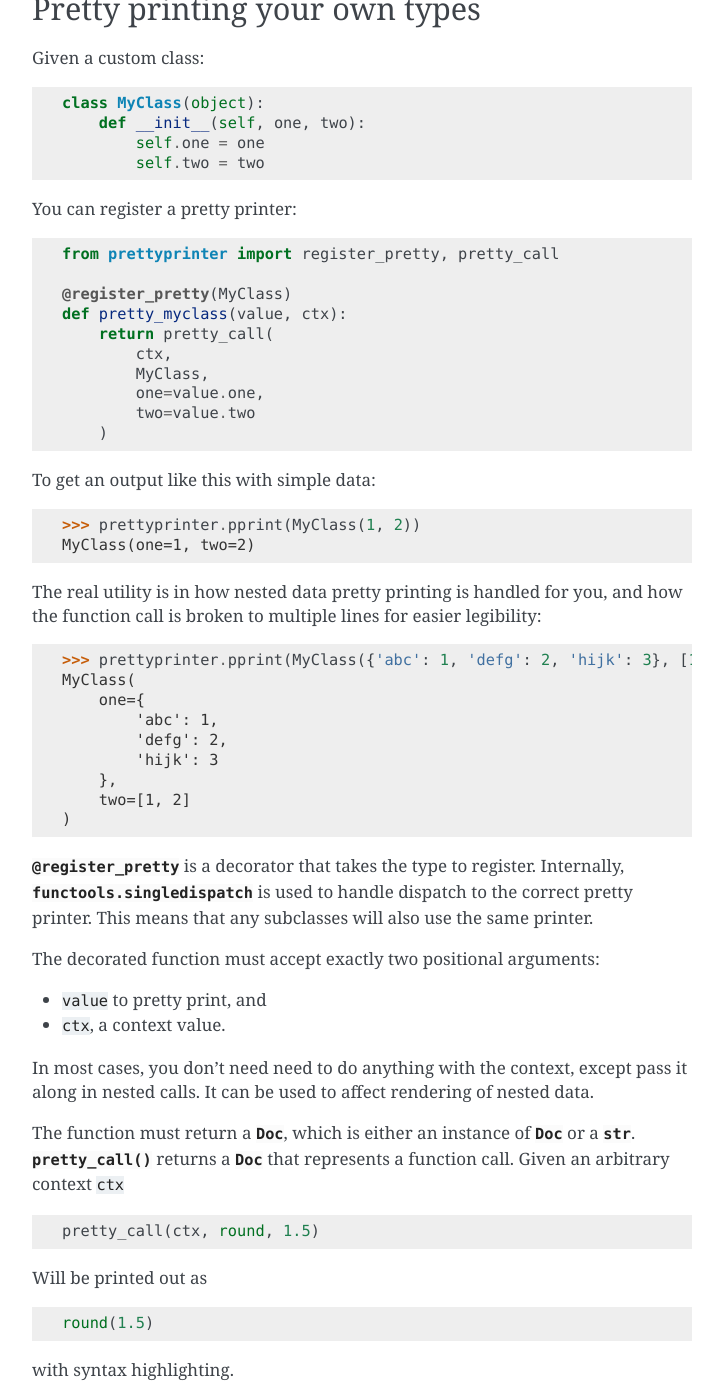
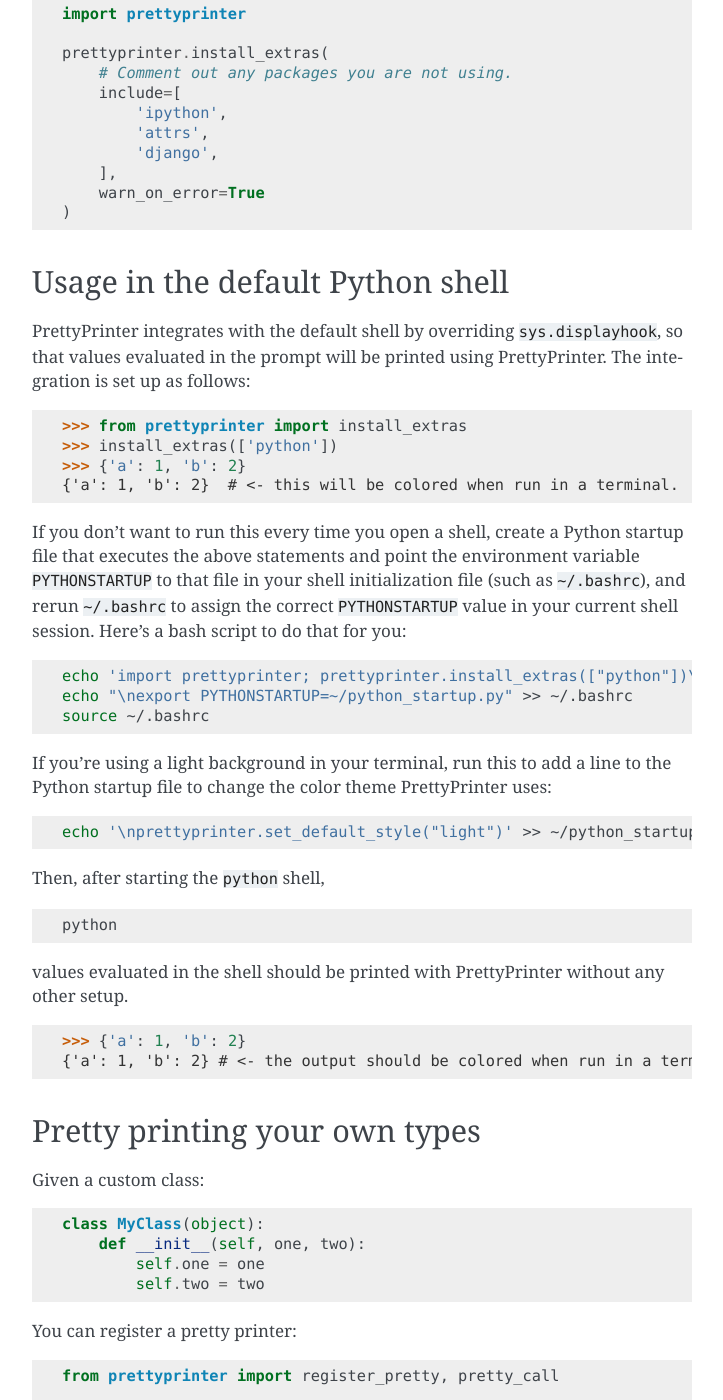
Before and after one commit to tommikaikkonen/prettyprinter, a Sphinx documentation site: the page built from docs/usage.rst, in a window 1280 px wide and 1400 px high, scrolled down 1893 px. Shown: the whole window, without its empty margins (388-1111 px from the left). Built offline with Sphinx 7.4.7, drawn with Linux system fonts in a browser that asks for light colours; some of the changed text lies outside the part shown.

Commit message:
Add integration for the default Python shell, write docs for it, raise an error if install_extras is called with unknown extras

```diff
--- a/docs/usage.rst
+++ b/docs/usage.rst
@@ -35,9 +37,7 @@
 
     >>> from prettyprinter import cpprint
     >>> cpprint({'a': 1, 'b': 2})
-    # ...colored output
-
-Unfortunately, it's not possible to override the representation printer for values evaluated in the default Python shell. I recommend using IPython.
+    {'a': 1, 'b': 2}
 
 The default style is meant for a dark background. If you're on a light background, or want to set your own theme, you may do so with :func:`~prettyprinter.set_default_style`
 
@@ -47,6 +47,23 @@
     >>> set_default_style('light')
 
 Possible values are ``'light'``, ``'dark'``, and any subclass of ``pygments.styles.Style``.
+
++++++++++++++++++++++++++++++++++++++++++++++++++++++
+Adding a pretty printer function to the global namespace
++++++++++++++++++++++++++++++++++++++++++++++++++++++
+
+If you're so inclined, you could add :func:`~prettyprinter.cpprint` to the global namespace in your application so you can use it in a similar way as the built in ``print`` function:
+
+.. code:: python
+
+    import builtins
+    import prettyprinter
+    builtins.pretty = prettyprinter.cpprint
+
+    pretty([1, 2, 3])
+
+You'll want to add this to a file that is executed during application initialization.
+
 
 Usage with IPython
 ------------------
@@ -89,6 +106,47 @@
         ],
         warn_on_error=True
     )
+
+
+Usage in the default Python shell
+---------------------------------
+
+PrettyPrinter integrates with the default shell by overriding ``sys.displayhook``, so that values evaluated in the prompt will be printed using PrettyPrinter. The integration is set up as follows:
+
+.. code:: python
+
+    >>> from prettyprinter import install_extras
+    >>> install_extras(['python'])
+    >>> {'a': 1, 'b': 2}
+    {'a': 1, 'b': 2}  # <- this will be colored when run in a terminal.
+
+If you don't want to run this every time you open a shell, create a Python startup file that executes the above statements and point the environment variable ``PYTHONSTARTUP`` to that file in your shell initialization file (such as ``~/.bashrc``), and rerun ``~/.bashrc`` to assign the correct ``PYTHONSTARTUP`` value in your current shell session. Here's a bash script to do that for you:
+
+.. code:: bash
+
+    echo 'import prettyprinter; prettyprinter.install_extras(["python"])\n' >> ~/python_startup.py
+    echo "\nexport PYTHONSTARTUP=~/python_startup.py" >> ~/.bashrc
+    source ~/.bashrc
+
+If you're using a light background in your terminal, run this to add a line to the Python startup file to change the color theme PrettyPrinter uses:
+
+.. code:: bash
+
+    echo '\nprettyprinter.set_default_style("light")' >> ~/python_startup.py
+
+
+Then, after starting the ``python`` shell,
+
+.. code:: bash
+
+    python
+
+values evaluated in the shell should be printed with PrettyPrinter without any other setup.
+
+.. code:: python
+
+    >>> {'a': 1, 'b': 2}
+    {'a': 1, 'b': 2} # <- the output should be colored when run in a terminal.
 
 
 Pretty printing your own types
```
Also changed, not shown: other parts of docs/usage.rst (+4 -2 lines), prettyprinter/__init__.py (+11 -0 lines), 2 other files.
